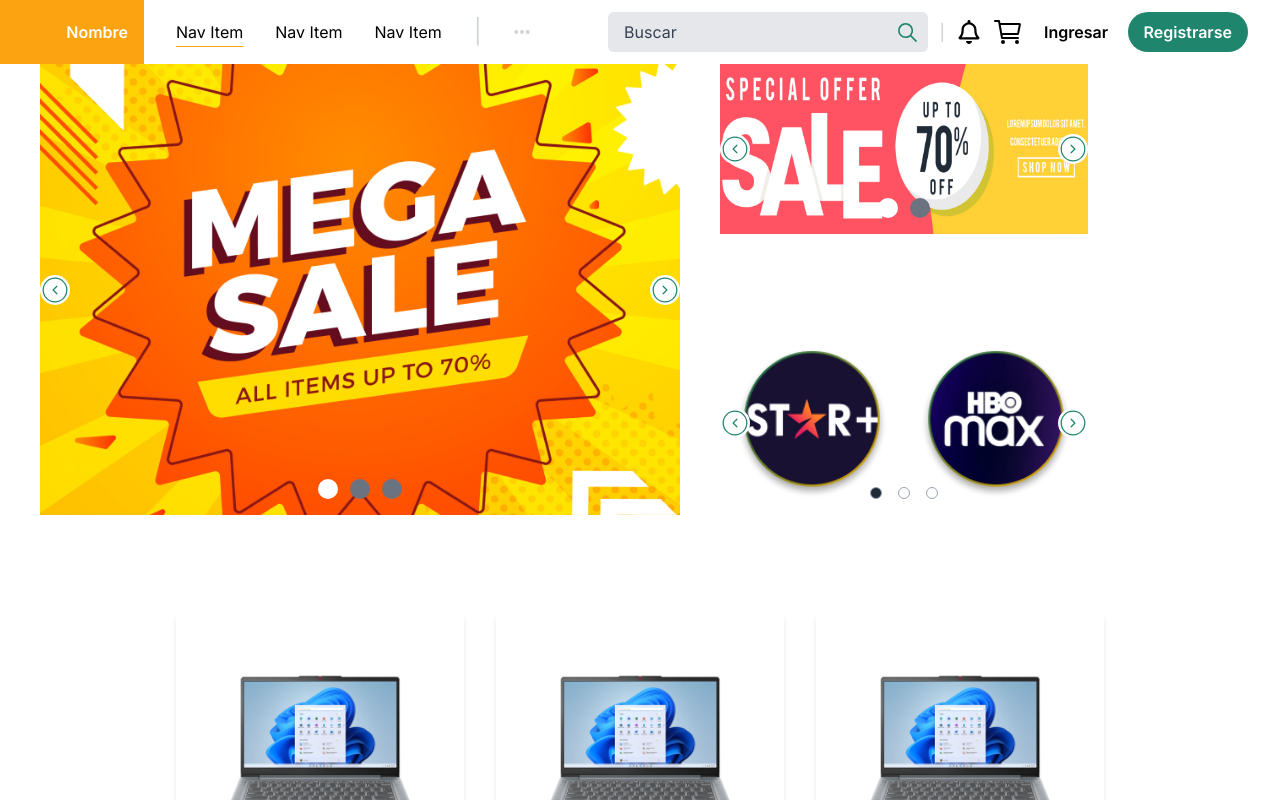
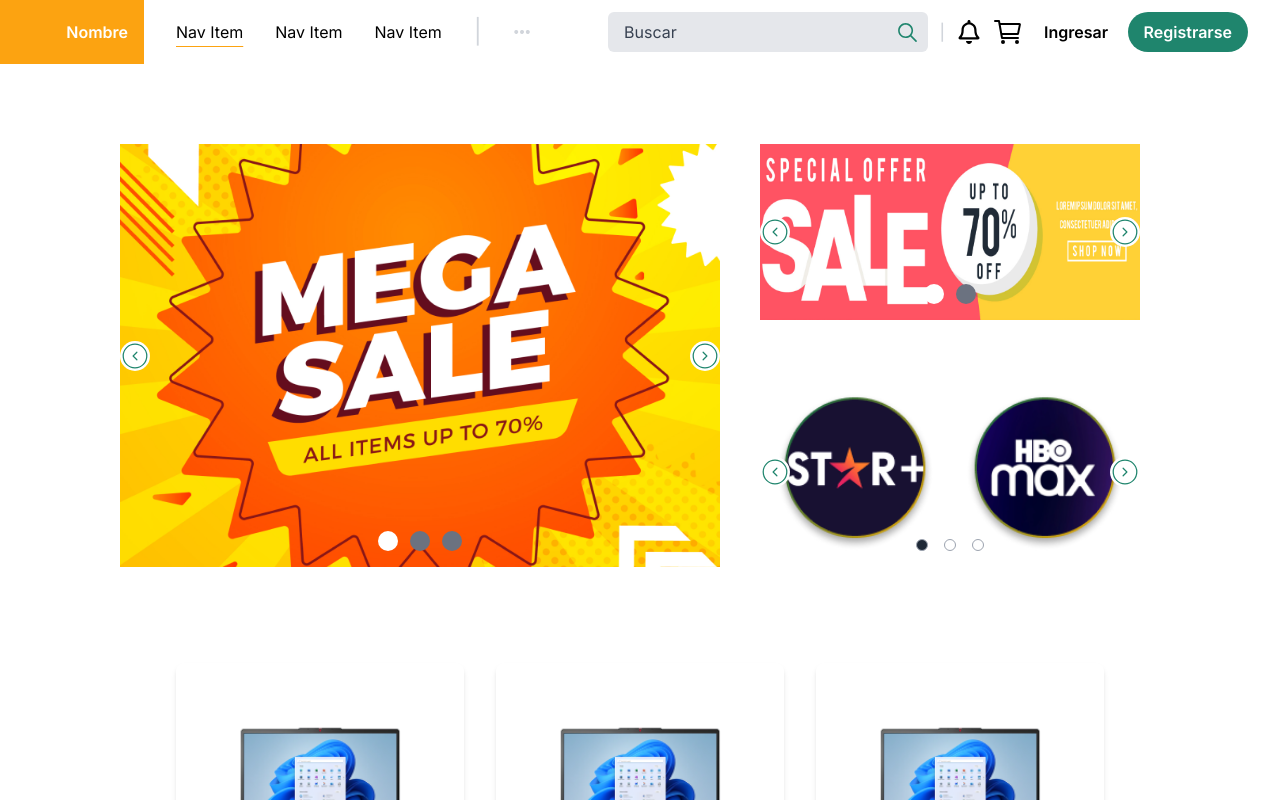
Before and after one commit to No-Country/s12-17-m-csharp-js, a Next.js app in the folder Frontend/ecommerce/: page / in a window 1280 px wide. Shown: the top 800 px of the page. Built offline with nearby package versions, Linux system fonts and the light colour scheme.

Commit message:
fix carrusel 1

```diff
--- a/Frontend/ecommerce/app/page.jsx
+++ b/Frontend/ecommerce/app/page.jsx
@@ -9,7 +9,7 @@ export default function Home() {
 
   let secondSlides = ['/specialoffer.png', '/specialoffer2.png']
 
-  let thirdSlides = ['/Ellipse 146.png','/Ellipse 147.png','/carrefour.png','/wallmart.png','/icbfpng','/santander.png']
+  let thirdSlides = ['/Ellipse 146.png','/Ellipse 147.png','/carrefour.png','/wallmart.png','/icbf.png','/santander.png']
   const cardsData = [
     {
       id: 1,
@@ -82,17 +82,17 @@ export default function Home() {
   ];
   return (
     <div>
-      <div className='flex'>
+      <div className='flex mt-20 ml-20'>
         {/* Primer carrusel */}
         <div className='w-[50%] h-70  ml-10 '>
           <Carousel slides={slides} />
         </div>
         {/* Segundo carrusel dividido en dos */}
         <div className='w-[35%]  flex flex-col'>
-          <div className='h-[96%] ml-10 mr-10'>
+          <div className='h-[96%] ml-10 '>
             <Carousel slides={secondSlides} />
           </div>
-          <div className='h-[50%] ml-10 mt-4 mr-10'>
+          <div className='h-[50%] ml-10 mt-4 '>
             {/* Carrusel en la mitad inferior del segundo carrusel */}
             <CombinedCarousel slides={thirdSlides}/>
           </div>
```
